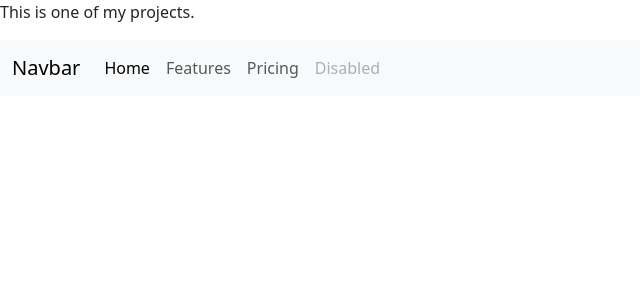
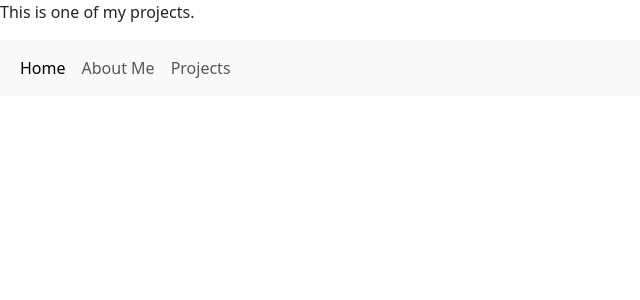
Before and after one commit to aesmith573/Portfolio, a React (Vite) app: page / in a window 1280 px wide. Shown: the top 300 px of the page, without its empty margins (0-640 px from the left). Built offline with nearby package versions, Linux system fonts and the light colour scheme.

Commit message:
Simplify navbar.

```diff
--- a/src/components/Navbar.jsx
+++ b/src/components/Navbar.jsx
@@ -3,7 +3,6 @@ function Navbar() {
   return(<>
     <nav className="navbar navbar-expand-lg bg-body-tertiary">
       <div className="container-fluid">
-        <a className="navbar-brand" href="#">Navbar</a>
         <button className="navbar-toggler" type="button" data-bs-toggle="collapse"
         data-bs-target="#navbarNav" aria-controls="navbarNav" aria-expanded="false"
         aria-label="Toggle navigation">
@@ -15,13 +14,10 @@ function Navbar() {
               <a className="nav-link active" aria-current="page" href="#">Home</a>
             </li>
             <li className="nav-item">
-              <a className="nav-link" href="#">Features</a>
+              <a className="nav-link" href="#">About Me</a>
             </li>
             <li className="nav-item">
-              <a className="nav-link" href="#">Pricing</a>
-            </li>
-            <li className="nav-item">
-              <a className="nav-link disabled" aria-disabled="true">Disabled</a>
+              <a className="nav-link" href="#">Projects</a>
             </li>
           </ul>
         </div>
```
